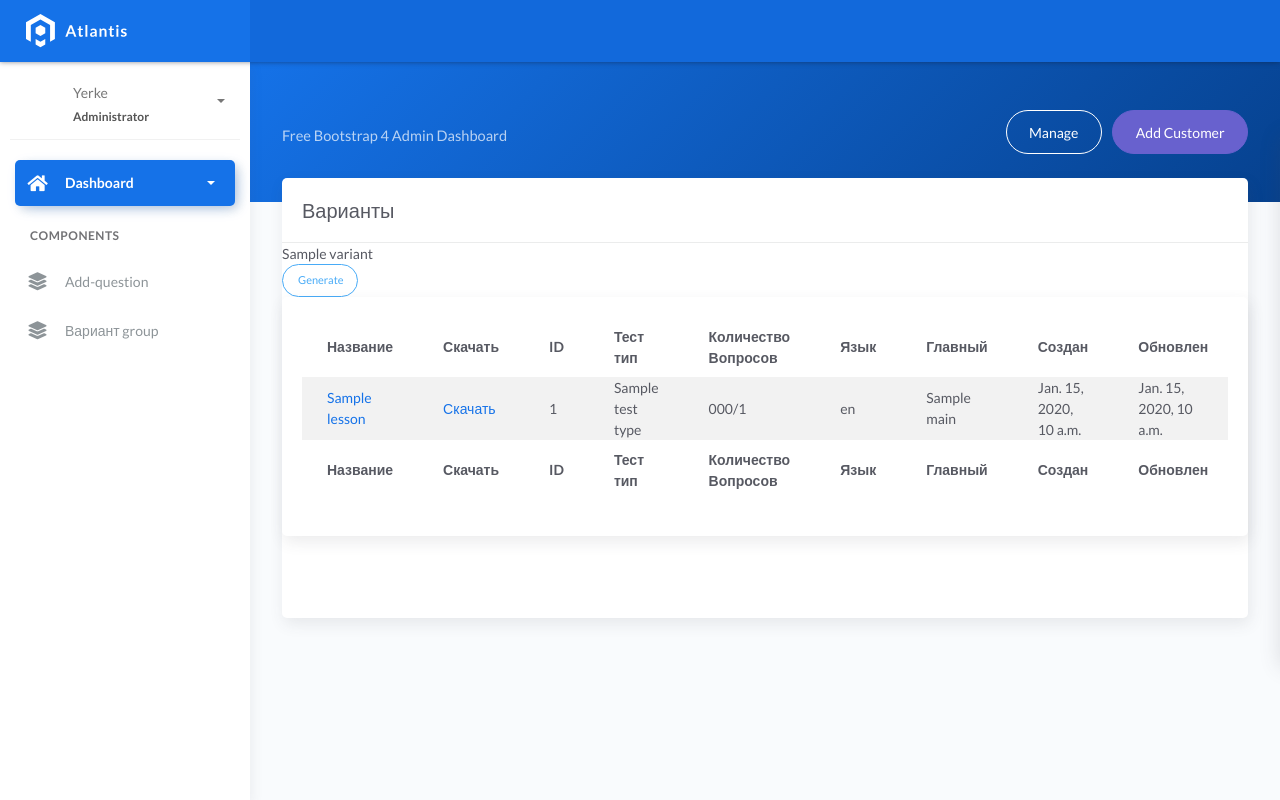
After one commit to yerkebulan19971212/testhub_app, a Django app: template templates/admin_panel/variant.html in a window 1280 px wide. The commit adds this page. Run offline with Django 3.2, Linux system fonts and the light colour scheme; the template is opened without the code that fills it: most values are stand-ins (such as "Sample title", 1, 10 or a date in 2020); some libraries are stand-ins or nearby versions.

Commit message:
generate questions

```diff
--- a/Test_HUB/urls.py
+++ b/Test_HUB/urls.py
@@ -46,7 +46,7 @@ api_v1_urlpatterns = [
 
 urlpatterns = [
     path('admin/', admin.site.urls),
-    path('admin-panel/', include('admin_panel.urls')),
+    path('admin-panel/', include('admin_panel.urls', namespace='admin_panel')),
     path('api/v1/', include(api_v1_urlpatterns)),
 ]
 
--- a/static/assets/css/demo.css
+++ b/static/assets/css/demo.css
@@ -7,7 +7,7 @@
 	height: max-content;
 	display: block;
 	z-index: 1;
-	background: #ffffff;
+	background: #dbd9d9;
 	transition: all .3s;
 	z-index: 1003;
 	box-shadow: -1px 1px 20px rgba(69, 65, 78, 0.15);
--- a/static/assets/js/demo.js
+++ b/static/assets/js/demo.js
@@ -16,18 +16,18 @@ Circles.create({
 })
 
 //Notify
-$.notify({
-	icon: 'flaticon-alarm-1',
-	title: 'Atlantis',
-	message: 'Premium Bootstrap 4 Admin Dashboard',
-},{
-	type: 'secondary',
-	placement: {
-		from: "bottom",
-		align: "right"
-	},
-	time: 1000,
-});
+// $.notify({
+// 	icon: 'flaticon-alarm-1',
+// 	title: 'Atlantis',
+// 	message: 'в',
+// },{
+// 	type: 'secondary',
+// 	placement: {
+// 		from: "bottom",
+// 		align: "right"
+// 	},
+// 	time: 1000,
+// });
 
 // JQVmap
 $('#map-example').vectorMap(
--- a/templates/admin_panel/base.html
+++ b/templates/admin_panel/base.html
@@ -55,77 +55,29 @@
 
 		<div class="main-panel">
 			<div class="content">
-                {% block content %}{% endblock content %}
-{#				<div class="panel-header bg-primary-gradient">#}
-{#					<div class="page-inner py-5">#}
-{#						<div class="d-flex align-items-left align-items-md-center flex-column flex-md-row">#}
-{#							<div>#}
-{#								<h2 class="text-white pb-2 fw-bold">Dashboard</h2>#}
-{#								<h5 class="text-white op-7 mb-2">Free Bootstrap 4 Admin Dashboard</h5>#}
-{#							</div>#}
-{#							<div class="ml-md-auto py-2 py-md-0">#}
-{#								<a href="#" class="btn btn-white btn-border btn-round mr-2">Manage</a>#}
-{#								<a href="#" class="btn btn-secondary btn-round">Add Customer</a>#}
-{#							</div>#}
-{#						</div>#}
-{#					</div>#}
-{#				</div>#}
-{#				<div class="page-inner mt--5">#}
-{#					<div class="row mt--2">#}
-{#						<div class="col-md-6">#}
-{#							<div class="card full-height">#}
-{#								<div class="card-body">#}
-{#									<div class="card-title">Overall statistics</div>#}
-{#									<div class="card-category">Daily information about statistics in system</div>#}
-{#									<div class="d-flex flex-wrap justify-content-around pb-2 pt-4">#}
-{#										<div class="px-2 pb-2 pb-md-0 text-center">#}
-{#											<div id="circles-1"></div>#}
-{#											<h6 class="fw-bold mt-3 mb-0">New Users</h6>#}
-{#										</div>#}
-{#										<div class="px-2 pb-2 pb-md-0 text-center">#}
-{#											<div id="circles-2"></div>#}
-{#											<h6 class="fw-bold mt-3 mb-0">Sales</h6>#}
-{#										</div>#}
-{#										<div class="px-2 pb-2 pb-md-0 text-center">#}
-{#											<div id="circles-3"></div>#}
-{#											<h6 class="fw-bold mt-3 mb-0">Subscribers</h6>#}
-{#										</div>#}
-{#									</div>#}
-{#								</div>#}
-{#							</div>#}
-{#						</div>#}
-{#						<div class="col-md-6">#}
-{#							<div class="card full-height">#}
-{#								<div class="card-body">#}
-{#									<div class="card-title">Total income & spend statistics</div>#}
-{#									<div class="row py-3">#}
-{#										<div class="col-md-4 d-flex flex-column justify-content-around">#}
-{#											<div>#}
-{#												<h6 class="fw-bold text-uppercase text-success op-8">Total Income</h6>#}
-{#												<h3 class="fw-bold">$9.782</h3>#}
-{#											</div>#}
-{#											<div>#}
-{#												<h6 class="fw-bold text-uppercase text-danger op-8">Total Spend</h6>#}
-{#												<h3 class="fw-bold">$1,248</h3>#}
-{#											</div>#}
-{#										</div>#}
-{#										<div class="col-md-8">#}
-{#											<div id="chart-container">#}
-{#												<canvas id="totalIncomeChart"></canvas>#}
-{#											</div>#}
-{#										</div>#}
-{#									</div>#}
-{#								</div>#}
-{#							</div>#}
-{#						</div>#}
-{#					</div>#}
-{#					<div class="row">#}
-{#						<div class="col-md-8">#}
-{#							<div class="card">#}
-{#								<div class="card-header">#}
-{#									<div class="card-head-row">#}
-{#										<div class="card-title">User Statistics</div>#}
-{#										<div class="card-tools">#}
+
+				<div class="panel-header bg-primary-gradient">
+					<div class="page-inner py-5">
+						<div class="d-flex align-items-left align-items-md-center flex-column flex-md-row">
+							<div>
+								<h2 class="text-white pb-2 fw-bold"></h2>
+								<h5 class="text-white op-7 mb-2">Free Bootstrap 4 Admin Dashboard</h5>
+							</div>
+							<div class="ml-md-auto py-2 py-md-0">
+								<a href="#" class="btn btn-white btn-border btn-round mr-2">Manage</a>
+								<a href="#" class="btn btn-secondary btn-round">Add Customer</a>
+							</div>
+						</div>
+					</div>
+				</div>
+				<div class="page-inner mt--5">
+					<div class="row">
+						<div class="col-md-12">
+							<div class="card">
+								<div class="card-header">
+									<div class="card-head-row">
+										<div class="card-title">{% block name %}{% endblock %}</div>
+										<div class="card-tools">
 {#											<a href="#" class="btn btn-info btn-border btn-round btn-sm mr-2">#}
 {#												<span class="btn-label">#}
 {#													<i class="fa fa-pencil"></i>#}
@@ -138,44 +90,18 @@
 {#												</span>#}
 {#												Print#}
 {#											</a>#}
-{#										</div>#}
-{#									</div>#}
-{#								</div>#}
-{#								<div class="card-body">#}
-{#									<div class="chart-container" style="min-height: 375px">#}
-{#										<canvas id="statisticsChart"></canvas>#}
-{#									</div>#}
-{#									<div id="myChartLegend"></div>#}
-{#								</div>#}
-{#							</div>#}
-{#						</div>#}
-{#						<div class="col-md-4">#}
-{#							<div class="card card-primary">#}
-{#								<div class="card-header">#}
-{#									<div class="card-title">Daily Sales</div>#}
-{#									<div class="card-category">March 25 - April 02</div>#}
-{#								</div>#}
-{#								<div class="card-body pb-0">#}
-{#									<div class="mb-4 mt-2">#}
-{#										<h1>$4,578.58</h1>#}
-{#									</div>#}
-{#									<div class="pull-in">#}
-{#										<canvas id="dailySalesChart"></canvas>#}
-{#									</div>#}
-{#								</div>#}
-{#							</div>#}
-{#							<div class="card">#}
-{#								<div class="card-body pb-0">#}
-{#									<div class="h1 fw-bold float-right text-warning">+7%</div>#}
-{#									<h2 class="mb-2">213</h2>#}
-{#									<p class="text-muted">Transactions</p>#}
-{#									<div class="pull-in sparkline-fix">#}
-{#										<div id="lineChart"></div>#}
-{#									</div>#}
-{#								</div>#}
-{#							</div>#}
-{#						</div>#}
-{#					</div>#}
+										</div>
+									</div>
+								</div>
+								<div class="">
+									<div class="chart-container" style="min-height: 375px">
+                                        {% block content %}{% endblock content %}
+									</div>
+									<div id="myChartLegend"></div>
+								</div>
+							</div>
+						</div>
+					</div>
 {#					<div class="row row-card-no-pd">#}
 {#						<div class="col-md-12">#}
 {#							<div class="card">#}
@@ -569,7 +495,7 @@
 {#							</div>#}
 {#						</div>#}
 {#					</div>#}
-{#				</div>#}
+				</div>
 			</div>
 		</div>
 
@@ -639,9 +565,9 @@
 					</div>
 				</div>
 			</div>
-			<div class="custom-toggle">
-				<i class="flaticon-settings"></i>
-			</div>
+{#			<div class="custom-toggle">#}
+{#				<i class="flaticon-settings"></i>#}
+{#			</div>#}
 		</div>
 		<!-- End Custom template -->
 	</div>
--- a/templates/admin_panel/index.html
+++ b/templates/admin_panel/index.html
@@ -1,3 +1,3 @@
 {% extends "admin_panel/base.html" %}
 
-{% block title %} Dashboard {% endblock %}
+{% block title %} DashASDboard {% endblock %}
--- a/templates/admin_panel/layouts/side_bar.html
+++ b/templates/admin_panel/layouts/side_bar.html
@@ -66,7 +66,10 @@
             <a data-toggle="collapse" href="#base">
                 <i class="fas fa-layer-group"></i>
                 <p>Add-question</p>
-{#                <span class="caret"></span>#}
+            </a>
+            <a href="{% url 'admin_panel:variant_grouop_list' %}">
+                <i class="fas fa-layer-group"></i>
+                <p>Вариант group</p>
             </a>
 {#            <div class="collapse" id="base">#}
 {#                <ul class="nav nav-collapse">#}
--- /dev/null
+++ b/templates/admin_panel/variant.html
@@ -0,0 +1,103 @@
+<!DOCTYPE html>
+<html lang="en">
+<head>
+    <meta charset="UTF-8">
+    <title>Title</title>
+</head>
+<body>
+
+</body>
+</html>{% extends "admin_panel/base.html" %}
+
+{% block title %} Variants {% endblock %}
+{% block name %} Варианты {% endblock %}
+
+{% block content %}
+    {{ variant }}
+    <form class="success" id="form-id" action="{% url 'admin_panel:generation_variant_questions'  variant_id=variant.pk %}" method="post">
+        <div>
+
+    {% csrf_token %}
+{#    <a class="nav-link {% if page == selected_page %}active{% endif %}" onclick="document.getElementById('form-id').submit();">Add page</a>#}
+
+                <button
+                   class="btn btn-info btn-border btn-round btn-sm mr-2">
+            <span class="btn-label">
+                <i class="fa fa-pencil"></i>
+            </span>
+                    Generate
+                </button>
+            </div>
+    </form>
+    <div class="">
+        <div class="card">
+            <div class="card-body">
+                <div class="table-responsive">
+                    <table id="basic-datatables"
+                           class="display table table-striped table-hover">
+                        <thead>
+                        <tr>
+                            <th>Название</th>
+                            <th>Скачать</th>
+                            <th>ID</th>
+                            <th>Тест тип</th>
+                            <th>Количество Вопросов</th>
+                            <th>Язык</th>
+                            <th>Главный</th>
+                            <th>Создан</th>
+                            <th>Обновлен</th>
+                        </tr>
+                        </thead>
+                        <tfoot>
+                        <tr>
+                            <th>Название</th>
+                            <th>Скачать</th>
+                            <th>ID</th>
+                            <th>Тест тип</th>
+                            <th>Количество Вопросов</th>
+                            <th>Язык</th>
+                            <th>Главный</th>
+                            <th>Создан</th>
+                            <th>Обновлен</th>
+                        </tr>
+                        </tfoot>
+                        <tbody>
+                        {% for les in lessons %}
+                        <tr>
+                            <td><a href="{% url 'admin_panel:questions' variant_id=variant.pk lesson_id=les.pk %}">{{ les.lesson.name_kz }}</a></td>
+                            <td><a href="">Скачать</a></td>
+                            <td>{{ les.pk }}</td>
+                            <td>{{ les.test_type.name_kz }}</td>
+                            <td>{{ les.number_of_questions }}/{{ les.questions_number }}</td>
+                            <td>{{ les.language }}</td>
+                            <td>{{ les.main}}</td>
+                            <td>{{ les.created}}</td>
+                            <td>{{ les.modified}}</td>
+                        </tr>
+                        {% endfor %}
+
+                        </tbody>
+                    </table>
+                </div>
+            </div>
+        </div>
+    </div>
+
+{#    <div class="card-body">#}
+{##}
+{#        <div class="row row-demo-grid">#}
+{#            {% for les in lessons %}#}
+{#                <div class="col-3">#}
+{#                    <div class="card">#}
+{#                        <div class="card-body">#}
+{#                            {{ les.lesson.name_kz }}#}
+{#                        </div>#}
+{#                    </div>#}
+{#                </div>#}
+{#            {% endfor %}#}
+{#        </div>#}
+{##}
+{#    </div>#}
+
+
+{% endblock content %}
```
Also changed, not shown: admin_panel/urls.py (+7 -1 lines), admin_panel/utils/questions.py (+8 -4 lines), admin_panel/views.py (+178 -7 lines), quizzes/admin.py (+19 -2 lines), templates/admin_panel/create_variant.html (added, +10 -0 lines), templates/admin_panel/questions.html (added, +72 -0 lines), templates/admin_panel/variant_group.html (added, +70 -0 lines), templates/admin_panel/variants_list.html (added, +81 -0 lines), templates/admin_panel/components/gridsystem.html (line endings or trailing spaces).
